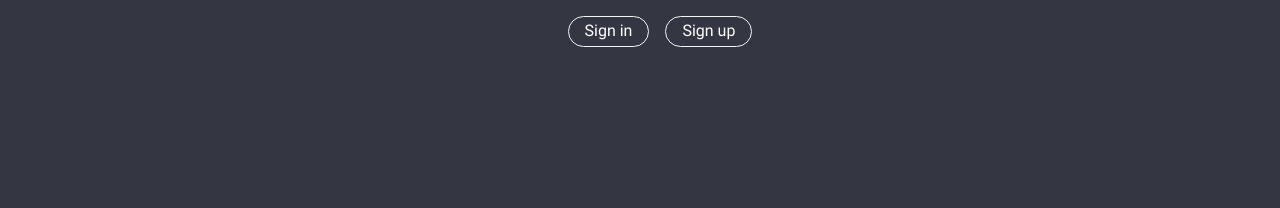
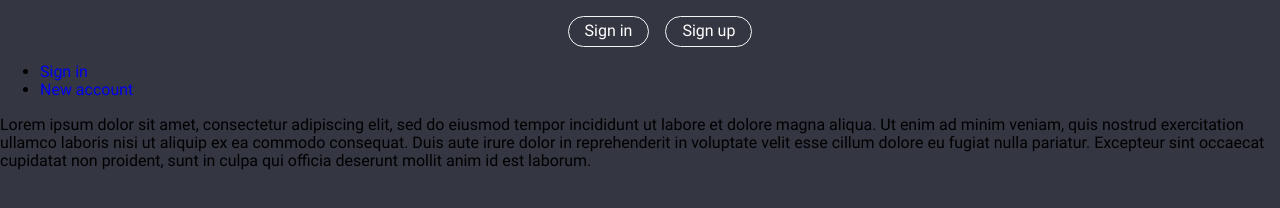
Before and after one commit to mikhailnakanechny/modal-login, a website built with webpack: page src/index.html in a window 1280 px wide. Built offline with nearby package versions, Linux system fonts and the light colour scheme.

Commit message:
feat: add modal authorization window

```diff
--- a/src/index.html
+++ b/src/index.html
@@ -4,17 +4,35 @@
     <meta charset="UTF-8">
     <title>modal-login</title>
     <meta name="viewport" content="width=device-width">
-    <link href="./css/normalize.css" rel="stylesheet" />
+    <link href="./css/normalize.css" rel="stylesheet"/>
 </head>
 <body>
 <header class="c-header">
-    <nav class="c-header__nav center">
-        <ul>
+    <nav class="c-header__nav">
+        <ul class="c-header__select">
             <li><a class="c-header__signin" href="#">Sign in</a></li>
             <li><a class="c-header__signup" href="#">Sign up</a></li>
         </ul>
     </nav>
 </header>
 
+<main>
+    <div class="c-modalAuth">
+        <ul class="c-c-modalAuth__select">
+            <li><a href="#">Sign in</a></li>
+            <li><a href="#">New account</a></li>
+        </ul>
+
+        <div class="c-c-modalAuth__forms">
+            <p>Lorem ipsum dolor sit amet, consectetur adipiscing elit, sed do eiusmod tempor incididunt ut labore et
+                dolore magna aliqua. Ut enim ad minim veniam, quis nostrud exercitation ullamco laboris nisi ut aliquip
+                ex ea commodo consequat. Duis aute irure dolor in reprehenderit in voluptate velit esse cillum dolore eu
+                fugiat nulla pariatur. Excepteur sint occaecat cupidatat non proident, sunt in culpa qui officia
+                deserunt mollit anim id est laborum.</p>
+        </div>
+    </div>
+
+</main>
+
 </body>
 </html>
--- a/src/scss/style.scss
+++ b/src/scss/style.scss
@@ -22,14 +22,16 @@ body {
   a {
     text-decoration: none;
   }
-
+}
   .c-header {
     background: $color-3;
 
-    ul{
+    .c-header__select {
       display: flex;
       flex-direction: row;
       flex-wrap: wrap;
+      justify-content: center;
+      align-items: center;
 
       li {
         list-style-type: none;
@@ -43,13 +45,12 @@ body {
       padding: 0.4em 1em;
       margin: 0 0.5em;
       background: $color-3;
-      border: 1px solid whitesmoke;
+      border: 0.5px solid whitesmoke;
       border-radius: 5em;
       color: #FFF;
     }
 
   }
-
 
   .center {
     display: flex;
@@ -58,4 +59,6 @@ body {
     align-items: center;
   }
 
-}
+  .c-modal{
+
+  }
```
